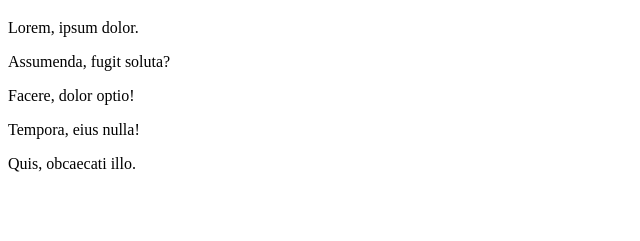
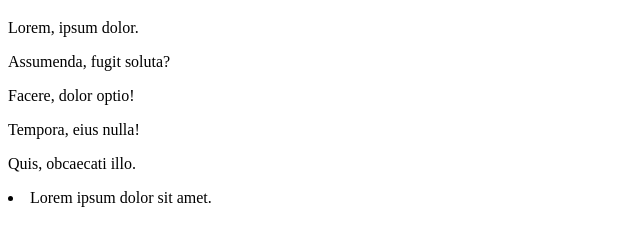
Before and after one commit to MetinPasha/deneme, a plain HTML site: page index.html in a window 1280 px wide. Shown: the part 61-302 px from the top of the page, without its empty margins (0-640 px from the left). Drawn offline with Linux system fonts and the light colour scheme.

Commit message:
aaaaaaaaa

```diff
--- a/index.html
+++ b/index.html
@@ -14,3 +14,7 @@
     <p>Quis, obcaecati illo.</p>
    </body>
    </html>
+
+<li>
+   <lu>Lorem ipsum dolor sit amet.</lu>
+</li>
```
